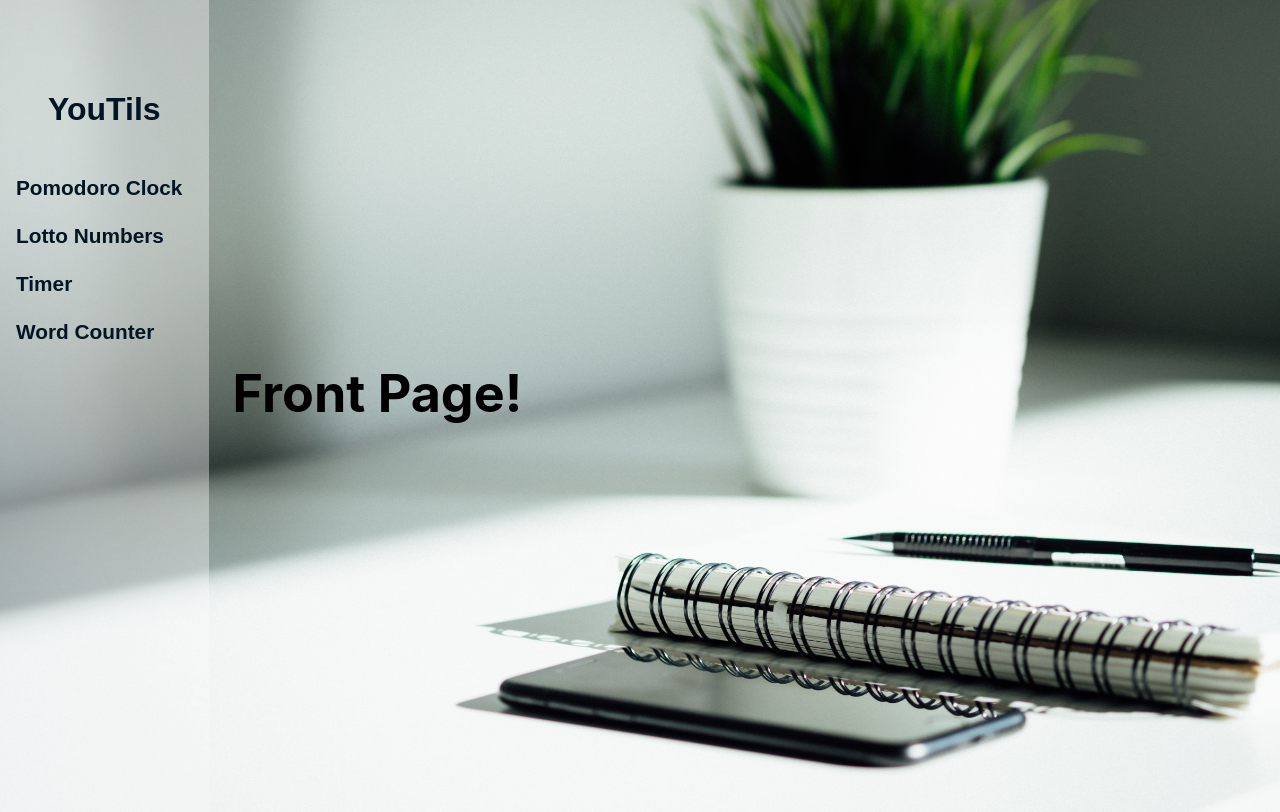
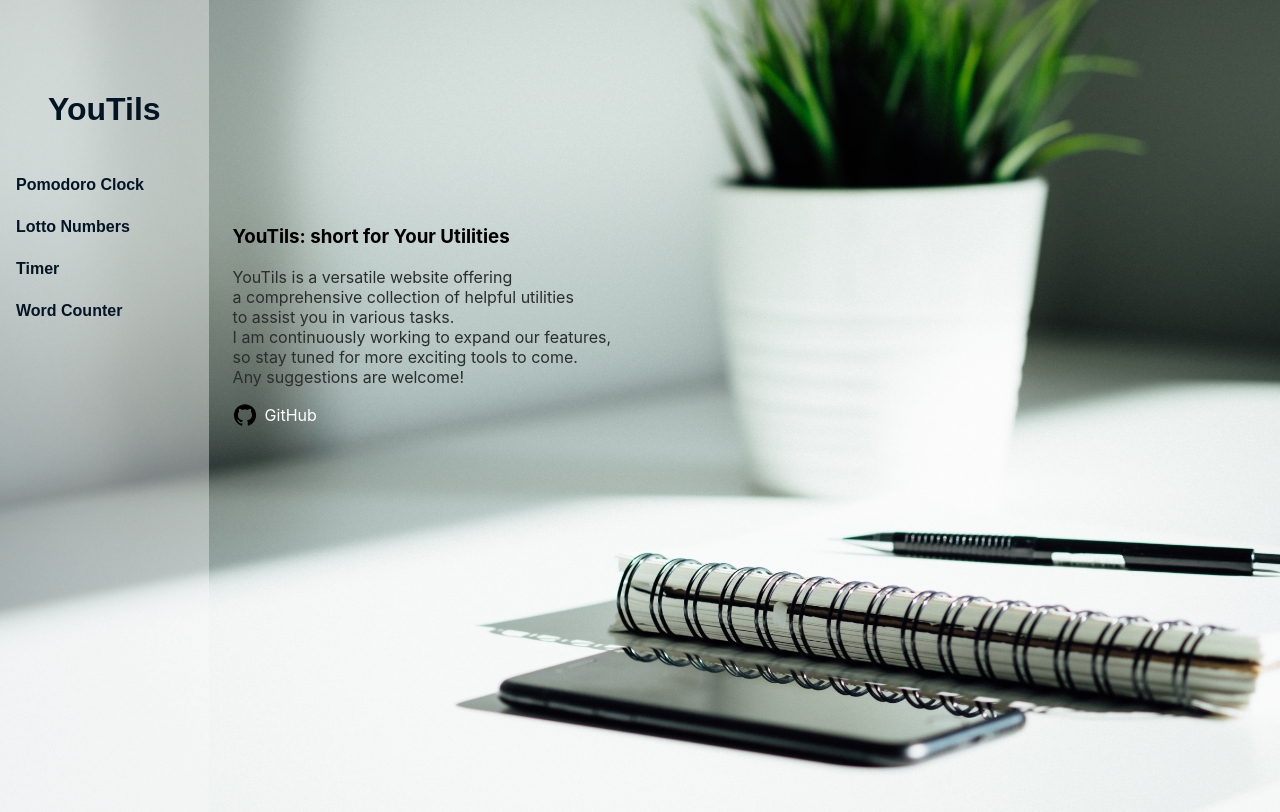
Before and after one commit to azurerr/YouTils, a React (Create React App) app: page / in a window 1280 px wide. Shown: the top 812 px of the page. Built offline with nearby package versions, Linux system fonts and the light colour scheme; a web font is replaced by a local one.

Commit message:
Added Home description and google analytics

```diff
--- a/src/App.scss
+++ b/src/App.scss
@@ -21,7 +21,7 @@
   flex-direction: column;
   align-items: center;
   justify-content: center;
-  font-size: calc(10px + 2vmin);
+  //font-size: calc(10px + 2vmin);
   color: white;
 }
 
@@ -34,7 +34,7 @@
   flex-direction:row;
   align-items: center;
   min-width: fit-content;
-  font-size: calc(10px + 2vmin);
+  font-size: 2vmin;
   min-height: 100vh;
   background-size: cover;
   background-repeat: no-repeat;
@@ -62,6 +62,23 @@
   font-size: 1em;
 }
 
+.home-body {
+  margin-top: -8em;
+}
+.home-desc {
+  color: rgb(41, 47, 44);
+}
+
+.home-git {
+  margin-top: 1em;
+}
+
+.home-icon {
+  font-size: 30;
+  color: black;
+  margin-right: 0.5rem;
+  vertical-align: middle;
+}
 
 
 @keyframes App-logo-spin {
--- a/src/Layout.js
+++ b/src/Layout.js
@@ -24,9 +24,24 @@ function Layout(props) {
         setMenu('home');
     }
 
+    const googleAnalytics = () => {
+        return (
+            <>
+                <script async src="https://www.googletagmanager.com/gtag/js?id=G-TWYCXFEYX6"></script>
+                <script>
+                    window.dataLayer = window.dataLayer || [];
+                    function gtag(){window.dataLayer.push(arguments)}
+                    gtag('js', new Date());
+                    gtag('config', 'G-TWYCXFEYX6');
+                </script>
+            </>
+        )
+    }
+
     return (
         <>
             <header className="App-header">
+                {googleAnalytics}
             </header>
             <body className={`App-body ${menu}`}>
                 <Navigation />
@@ -36,7 +51,6 @@ function Layout(props) {
             </body>
         </>
     );
-
 }
 
 export default Layout;
--- a/src/components/Home.js
+++ b/src/components/Home.js
@@ -1,9 +1,29 @@
 import React from "react";
+import GitHubIcon from '@mui/icons-material/GitHub';
 
 function Home() {
+    const githubUrl = 'https://github.com/azurerr/YouTils'; // Replace 'your-username' with your actual GitHub username
+
+
     return (
-        < div >
-            <h1>Front Page!</h1>
+        < div className="home-body" >
+            <h3>YouTils: short for Your Utilities</h3>
+            <div className="home-desc">
+                YouTils is a versatile website offering <br />
+                a comprehensive collection of helpful utilities <br />
+                to assist you in various tasks.
+                <br />
+                I am continuously working to expand our features, <br />
+                so stay tuned for more exciting tools to come.<br />
+                Any suggestions are welcome!
+
+            </div>
+            <div className='home-git' >
+                <span className='home-icon' ><GitHubIcon /></span>
+                <span ><a href={githubUrl} target="_blank" rel="noopener noreferrer">
+                    GitHub
+                </a></span>
+            </div>
         </div >
     )
 }
--- a/src/components/LottoNumbers.js
+++ b/src/components/LottoNumbers.js
@@ -4,7 +4,7 @@ import React from "react";
 export default function LottoNumbers() {
     return (
         <div>
-            <h1>Lotto Number Generator</h1>
+            <h1>Lotto Number Generator 🚧</h1>
         </div>
     );
 
--- a/src/components/Navigation.scss
+++ b/src/components/Navigation.scss
@@ -15,7 +15,7 @@
     .menu {
       display: flex;
       flex-direction: column;
-      font-size: .8em ;
+      font-size: 1em ;
       font-weight: bold;
       margin-top: 1rem;
       text-overflow: ellipsis;
--- a/src/components/Timer.js
+++ b/src/components/Timer.js
@@ -3,7 +3,7 @@ import React from 'react';
 function Timer() {
     return (
         <div>
-            <h1>Timer</h1>
+            <h1>Timer 🚧</h1>
         </div>
     );
 }
--- a/src/components/WordCounter.js
+++ b/src/components/WordCounter.js
@@ -3,7 +3,7 @@ import React from 'react';
 function WordCounter() {
     return (
         <div>
-            <h1>Word Counter</h1>
+            <h1>Word Counter 🚧</h1>
         </div>
     );
 }
```
Also changed, not shown: 1 other file (tests, documents, lock files or other folders).
